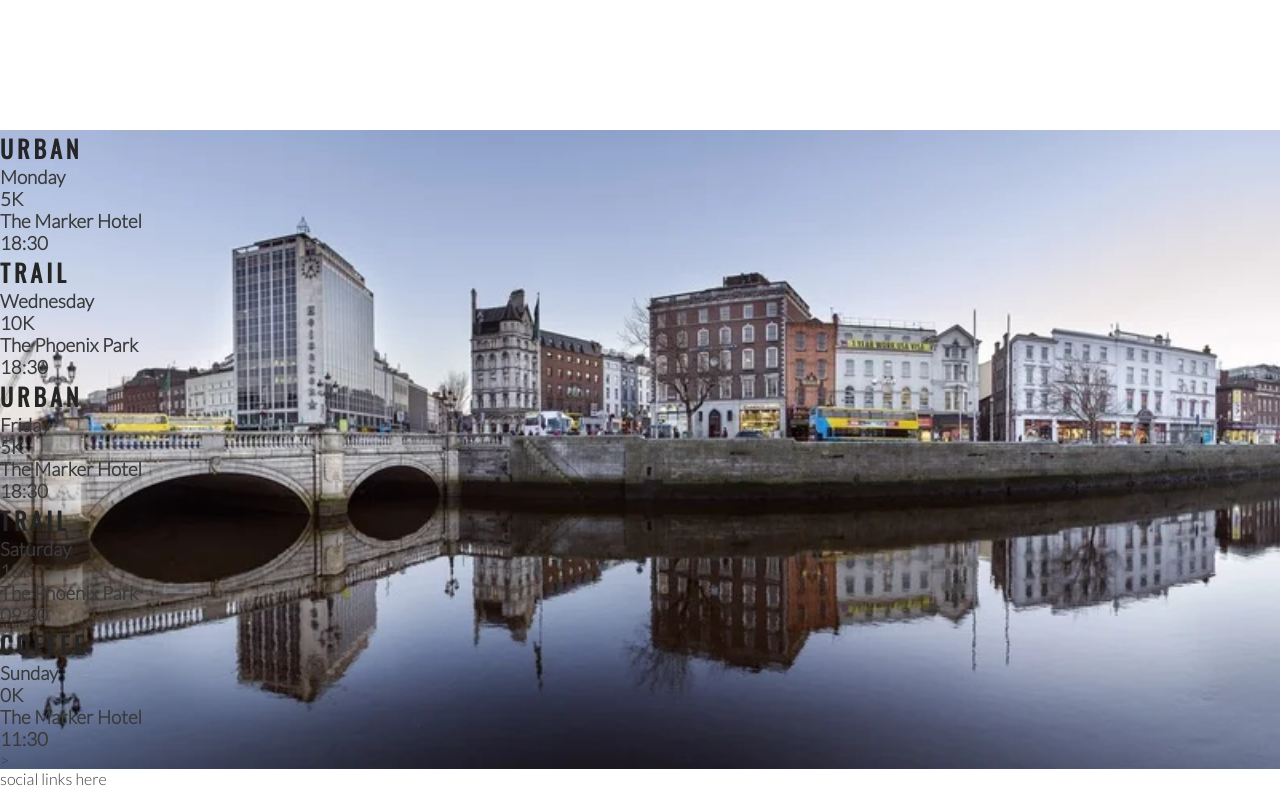
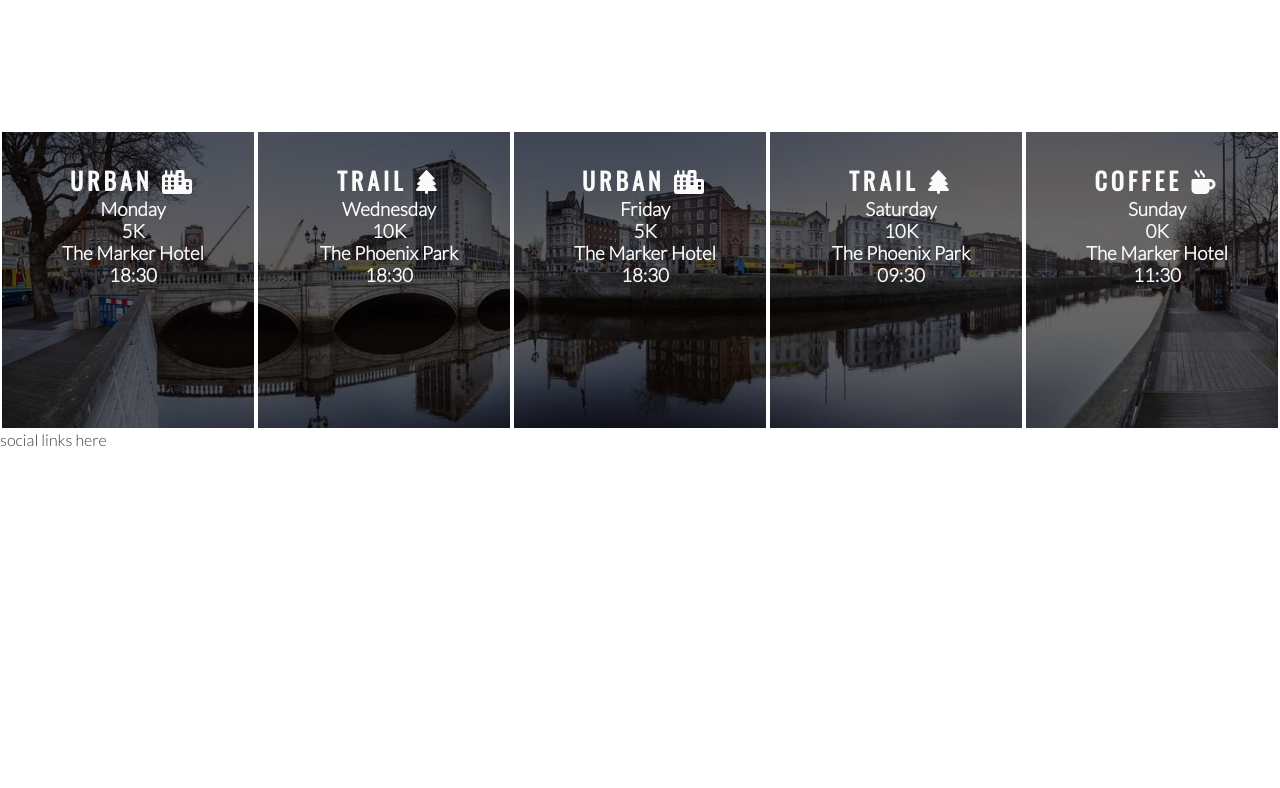
Before and after one commit to staman1702/love-running, a plain HTML site: page index.html in a window 1280 px wide. Shown: the part 1165-1953 px from the top of the page. After the commit the page ends 1614 px from the top, so only its background shows below. Drawn offline with nearby package versions, Linux system fonts and the light colour scheme.

Commit message:
Style times panels and add icons

```diff
--- a/assets/css/style.css
+++ b/assets/css/style.css
@@ -202,3 +202,19 @@
     width: 100%;
     overflow: hidden;
 }
+
+#times div {
+    color: #fafafa;
+    background-color: rgba(0, 0, 0, .6);
+    width: 20%;
+    height: 300px;
+    float: left;
+    padding: 30px 0 0 10px;
+    text-align: center;
+    border: 2px solid white;
+    box-sizing: border-box;
+}
+
+#times h2 {
+    color: #fafafa;
+}
--- a/index.html
+++ b/index.html
@@ -79,40 +79,40 @@
     </section>
     <section id="times">
         <div>
-            <h2>Urban</h2>
+            <h2>Urban <i class="fas fa-city"></i></h2>
             <h3>Monday</h3>
             <h3>5K</h3>
             <h3>The Marker Hotel</h3>
             <h3>18:30</h3>
         </div>
         <div>
-            <h2>Trail</h2>
+            <h2>Trail <i class="fas fa-tree"></i></h2>
             <h3>Wednesday</h3>
             <h3>10K</h3>
             <h3>The Phoenix Park</h3>
             <h3>18:30</h3>
         </div>
         <div>
-            <h2>Urban</h2>
+            <h2>Urban <i class="fas fa-city"></i></h2>
             <h3>Friday</h3>
             <h3>5K</h3>
             <h3>The Marker Hotel</h3>
             <h3>18:30</h3>
         </div>
         <div>
-            <h2>Trail</h2>
+            <h2>Trail <i class="fas fa-tree"></i></h2>
             <h3>Saturday</h3>
             <h3>10K</h3>
             <h3>The Phoenix Park</h3>
             <h3>09:30</h3>
         </div>
         <div>
-            <h2>Coffee</h2>
+            <h2>Coffee <i class="fas fa-mug-hot"></i></h2>
             <h3>Sunday</h3>
             <h3>0K</h3>
             <h3>The Marker Hotel</h3>
             <h3>11:30</h3>
-        </div>>
+        </div>
     </section>
     <footer>
         social links here
```
